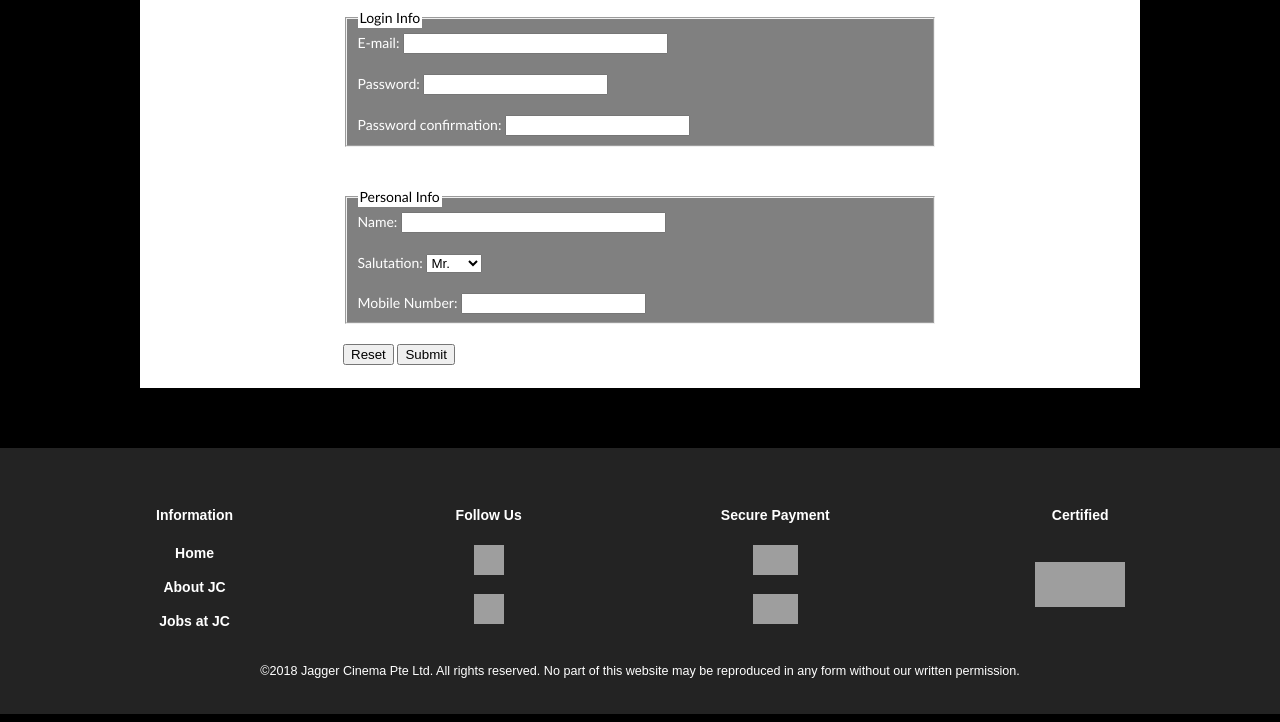
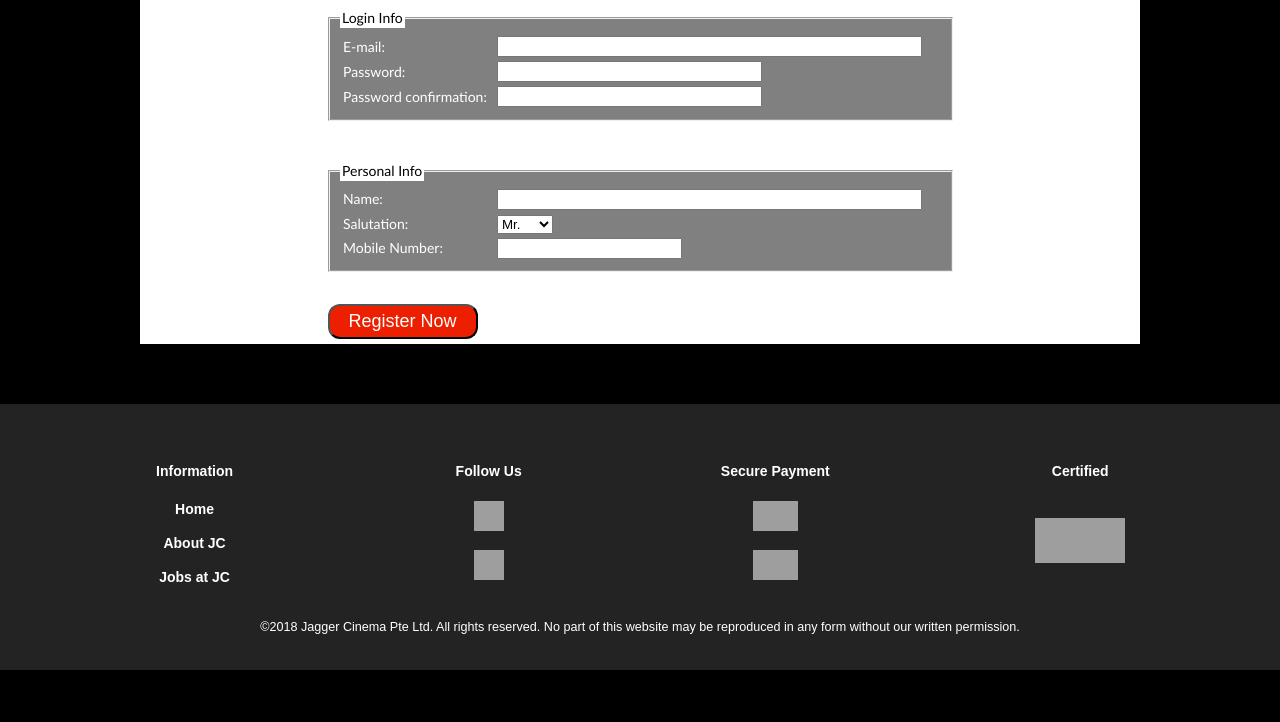
Before and after one commit to stev0025/Jagger-Cinema, a PHP site: page /registration.php in a window 1280 px wide. Shown: the part 355-1077 px from the top of the page. After the commit the page ends 1025 px from the top, so only its background shows below. Run offline with PHP 8.4, Linux system fonts and the light colour scheme; grey boxes are pictures that could not be loaded.

Commit message:
Fix design registration

```diff
--- a/design_2.css
+++ b/design_2.css
@@ -234,7 +234,15 @@ img#home_ads{
 }
 #login_content_fieldset {
     background-color: gray;
+	min-width: 600px;
 }
+#login_content_fieldset table tr td:nth-child(1){
+	width: 150px;
+}
+#login_content_fieldset table tr td:nth-child(2){
+	max-width: 200px;
+}
+
 #moviepage_table_movie {
     margin: 0 auto;
     width: 100%;
--- a/registration.php
+++ b/registration.php
@@ -82,34 +82,52 @@ session_start();
 					<table style="color:white;" id="login_content_table">
 						<tr><td>
 						<fieldset id="login_content_fieldset"><legend>Login Info</legend>
-					<label>E-mail:
-					<input type="email" name="email" id="email" size="30"></label> <br><br>
-					<label>Password:
-					<input type="password" name="password" id="password"></label> <br><br>
-					<label>Password confirmation:
-					<input type="password" name="password2" id="password2"></label>
+						<table>
+							<tr>
+								<td>E-mail:</td>
+								<td><input type="email" name="email" id="email" size="50"></td>
+							</tr>
+							<tr>
+								<td>Password:</td>
+								<td><input type="password" name="password" id="password" size="30"></td>
+							</tr>
+							<tr>
+								<td>Password confirmation:</td>
+								<td><input type="password" name="password2" id="password2" size="30"></td>
+							</tr>
+						</table>
 						</fieldset>
 						<br><br>
 
 						<fieldset id="login_content_fieldset"><legend>Personal Info</legend>
-					<label>Name:
-					<input type="text" name="name" id="name" size="30"></label> <br><br>
-					<label>Salutation:
+						<table>
+							<tr>
+								<td>Name:</td>
+								<td><input type="text" name="name" id="name" size="50"></td>
+							</tr>
+							<tr>
+								<td>Salutation:</td>
+								<td>
 									<select name="salutation">
 										<option value="Mr.">Mr.</option>
 										<option value="Mrs.">Mrs.</option>
 										<option value="Ms.">Ms.</option>
 										<option value="Mdm.">Mdm.</option>
 									</select>
-					</label> <br><br>
-					<label>Mobile Number:
-					<input type="text" name="phonenumber"></label>
+								</td>
+							</tr>
+							<tr>
+								<td>Mobile Number:</td>
+								<td><input type="text" name="phonenumber"></td>
+							</tr>
+
+
+						</td></tr>
+						</table>
 						</fieldset>
 						<br>
-					<input type="reset" value="Reset">
-					<input type="submit" value="Submit">
-					<br><br>
-					</td></tr>
+						<input style="float:left; width: 150px;" class="btn_reg" type="submit" value="Register Now">
+						<br>
 					</table>
 
 				</form>
```
Lines whose indentation alone changed are shown as unchanged.
